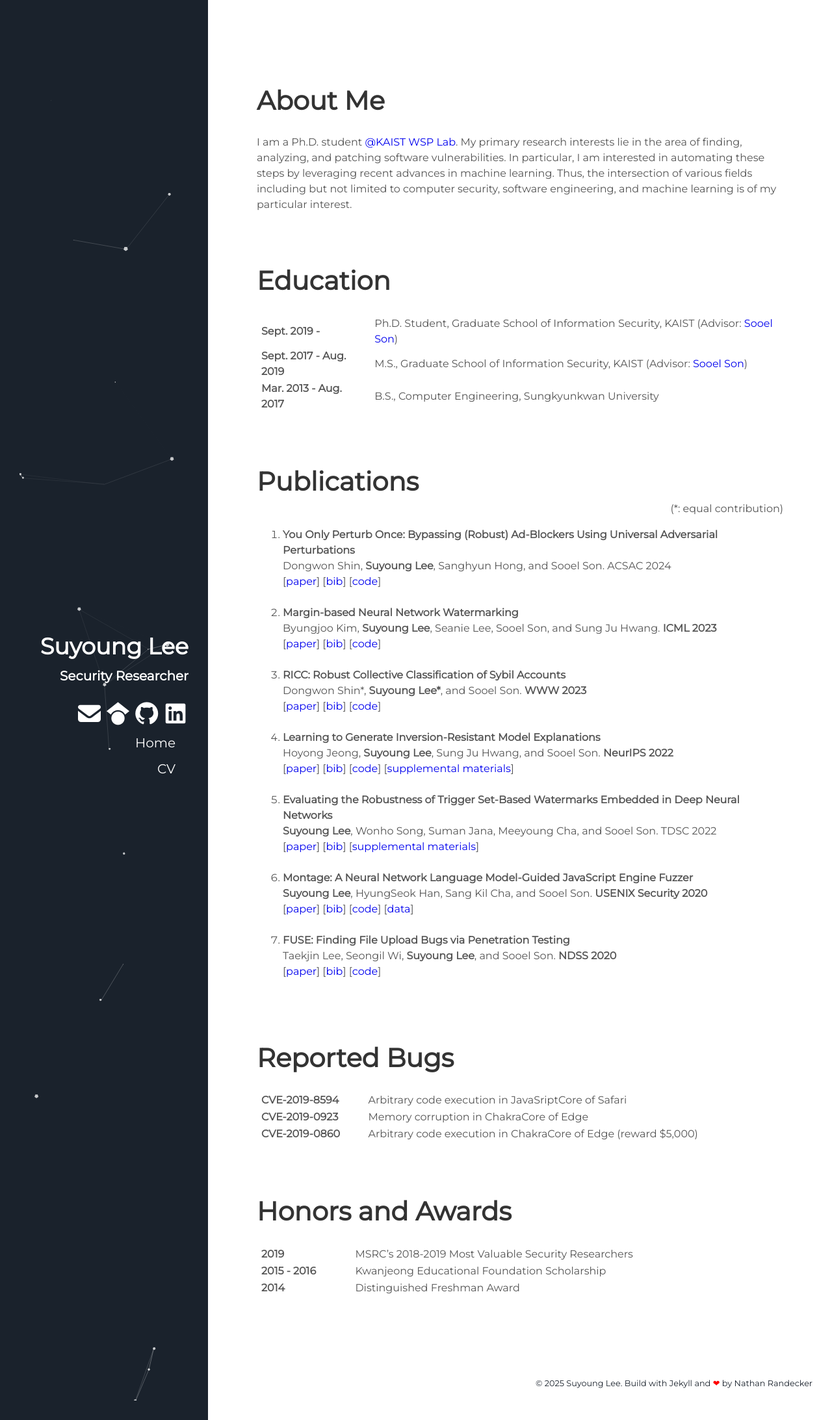
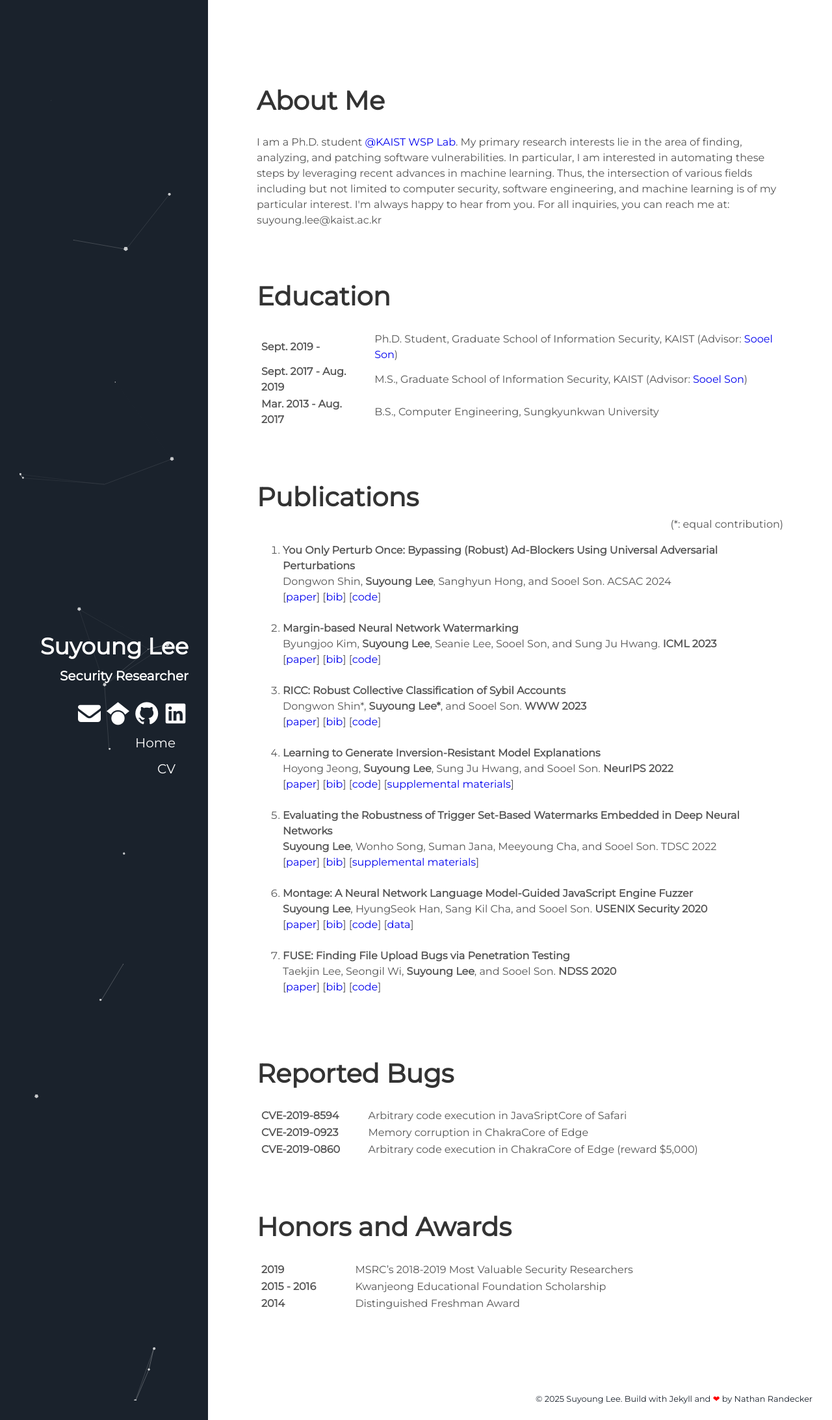
Before and after one commit to leeswimming/leeswimming.github.io, a Jekyll site: the page built from index.html, in a window 1280 px wide. Shown: the whole page at 65% size. Built offline with Jekyll 4.4.1, drawn with Linux system fonts in a browser that asks for light colours; nearby versions of some CDN libraries.

Commit message:
Add email address

```diff
--- a/_config.yml
+++ b/_config.yml
@@ -30,7 +30,8 @@ user_description: >
   interested in automating these steps by leveraging recent advances in machine
   learning. Thus, the intersection of various fields including but not limited
   to computer security, software engineering, and machine learning is of my
-  particular interest.
+  particular interest. I'm always happy to hear from you. For all inquiries, you
+  can reach me at: suyoung.lee@kaist.ac.kr
 email: suyoung.lee@kaist.ac.kr
 github: leeswimming
 linkedin: suyoung-lee-669928152
```
